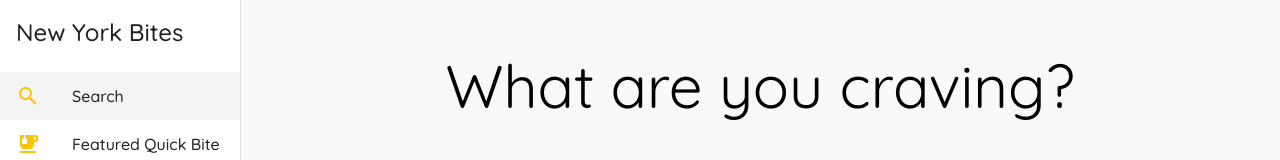
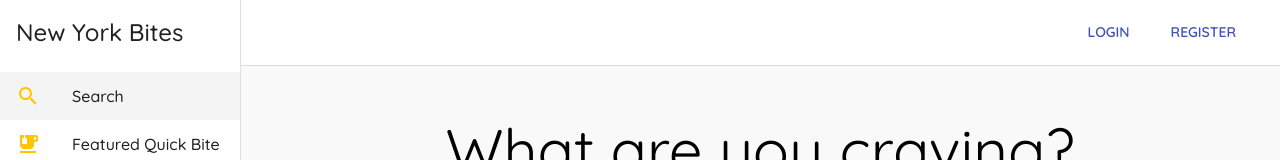
Before and after one commit to amalfkhan/new-york-bites, a React (Create React App) app in the folder frontend/: page / in a window 1280 px wide. Shown: the top 160 px of the page. Built offline with nearby package versions, Linux system fonts and the light colour scheme; no server answers.

Commit message:
added app bar and user buttons

```diff
--- a/frontend/src/components/Layout.js
+++ b/frontend/src/components/Layout.js
@@ -1,6 +1,8 @@
-import React from 'react';
-import { useHistory, useLocation } from 'react-router';
-import { makeStyles, Drawer, Typography, List, ListItem, ListItemIcon, ListItemText, AppBar, Toolbar } from "@material-ui/core"
+import React, { useContext } from "react";
+import { Link, useHistory, useLocation } from 'react-router-dom';
+import AuthContext from "../context/AuthContext";
+import LogoutButton from "./LogoutButton";
+import { makeStyles, Drawer, Typography, List, ListItem, ListItemIcon, ListItemText, AppBar, Toolbar, Button } from "@material-ui/core"
 import CasinoIcon from '@material-ui/icons/Casino';
 import SearchIcon from '@material-ui/icons/Search';
 import RestaurantIcon from '@material-ui/icons/Restaurant';
@@ -53,21 +55,64 @@ const useStyles = makeStyles((theme) => {
     },
     title: {
       padding: theme.spacing(2),
-    }
+    },
+    appBar: {
+      backgroundColor: "white",
+      width: `calc(100% - ${drawerWidth}px)`,
+      borderBottom: "1px solid #dbdbdb"
+    },
+    toolbar: theme.mixins.toolbar,
+    username: {
+      flexGrow: 1,
+      margin: 10
+    },
+    button: {
+      padding: 10,
+      margin: 10
+    },
   }
 });
 
 const Layout = ({ children }) => {
+  const { loggedIn } = useContext(AuthContext);
   const history = useHistory();
   const location = useLocation();
   const classes = useStyles();
 
   return (
     <div className={classes.root}>
-      {/* app bar */}
+      <AppBar className={classes.appBar} elevation={0}>
+        <Toolbar >
+          {loggedIn?.status ?
+            <>
+              <Typography className={classes.username} color="primary">{ loggedIn.userData.username }</Typography>
+              <LogoutButton />
+            </>
+            :
+            <>
+              <Typography className={classes.username} color="primary"></Typography>
+              <Button
+                className={classes.button}
+                color="primary"
+                component={Link}
+                to={"/login"}
+              >
+                Login
+              </Button>
+              <Button
+                className={classes.button}
+                color="primary"
+                component={Link}
+                to={"/register"}
+              >
+                Register
+              </Button>
+            </>
+          }
 
+        </Toolbar>
+      </AppBar>
 
-      {/* side drawer */}
       <Drawer
         className={classes.drawer}
         variant="permanent"
@@ -96,6 +141,7 @@ const Layout = ({ children }) => {
       </Drawer>
 
       <div className={classes.pageContainer}>
+        <div className={classes.toolbar}></div>
         { children }
       </div>
     </div>
--- a/frontend/src/components/LogOutButton.js
+++ b/frontend/src/components/LogOutButton.js
@@ -1,12 +1,21 @@
-import axios from "axios";
 import React, { useContext } from "react";
 import { useHistory } from "react-router-dom";
 import AuthContext from "../context/AuthContext";
 import UserDataService from "../services/user.service.js";
+import { Button, makeStyles} from "@material-ui/core"
 
-function LogOutButton() {
+const useStyles = makeStyles((theme) => {
+  return {
+    button: {
+      padding: 10
+    }
+  }
+});
+
+function LogoutButton() {
   const { getLoggedIn } = useContext(AuthContext);
   const history = useHistory();
+  const classes = useStyles();
 
   async function logOut() {
     UserDataService.logoutUser()
@@ -14,7 +23,7 @@ function LogOutButton() {
     window.location.reload();
   }
 
-  return <button onClick={logOut}>Log out</button>;
+  return <Button className={classes.button} color="primary" onClick={logOut}> Logout</Button>
 }
 
-export default LogOutButton;
+export default LogoutButton;
```
Also changed, not shown: frontend/src/Router.js (+0 -17 lines).
